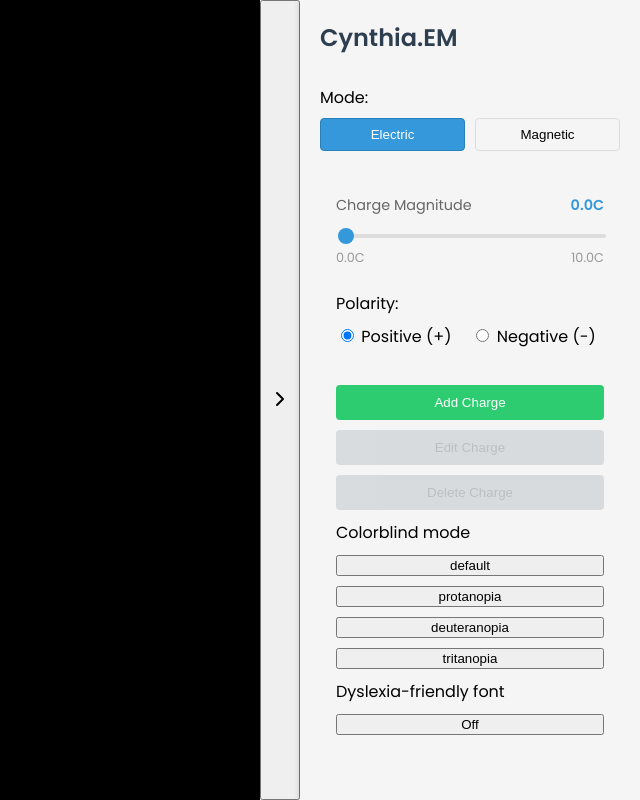
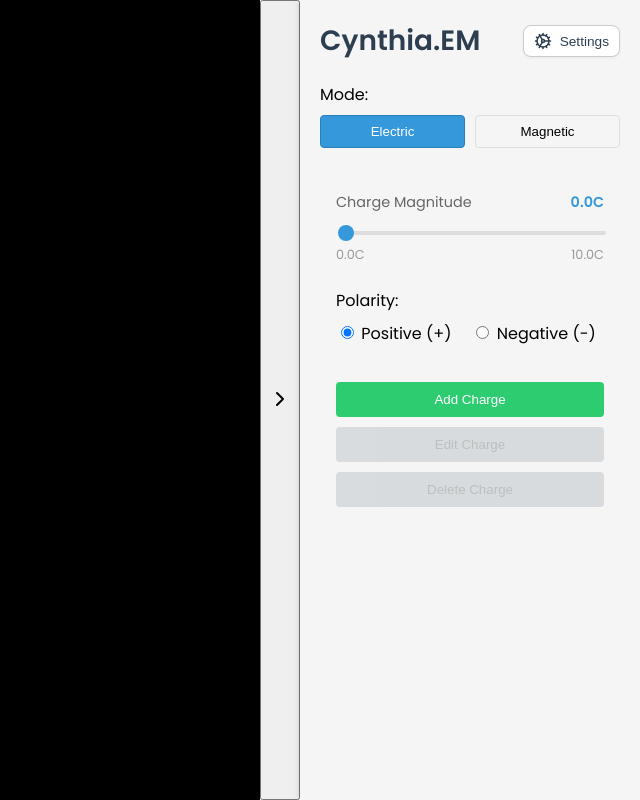
Before and after one commit to achuthanmukundan00/Capstone202425, a Vue app: page / in a window 1280 px wide. Shown: the whole page, without its empty margins (640-1280 px from the left). Built offline with nearby package versions, Linux system fonts and the light colour scheme.

Commit message:
add settings UI

```diff
--- a/src/components/ControlBar.vue
+++ b/src/components/ControlBar.vue
@@ -1,8 +1,31 @@
 <template>
   <div class="controls-container">
-    <div class="logo">
-      Cynthia.EM
+    <div class="header-bar">
+      <div class="logo">Cynthia.EM</div>
+      <button class="outlined-icon-button" @click="isSettingsModalOpen = true" title="Settings">
+        <svg xmlns="http://www.w3.org/2000/svg" width="18" height="18" viewBox="0 0 24 24" fill="none"
+          stroke="currentColor" stroke-width="2" stroke-linecap="round" stroke-linejoin="round"
+          class="lucide lucide-cog">
+          <path d="M12 20a8 8 0 1 0 0-16 8 8 0 0 0 0 16Z" />
+          <path d="M12 14a2 2 0 1 0 0-4 2 2 0 0 0 0 4Z" />
+          <path d="M12 2v2" />
+          <path d="M12 22v-2" />
+          <path d="m17 20.66-1-1.73" />
+          <path d="M11 10.27 7 3.34" />
+          <path d="m20.66 17-1.73-1" />
+          <path d="m3.34 7 1.73 1" />
+          <path d="M14 12h8" />
+          <path d="M2 12h2" />
+          <path d="m20.66 7-1.73 1" />
+          <path d="m3.34 17 1.73-1" />
+          <path d="m17 3.34-1 1.73" />
+          <path d="m11 13.73-4 6.93" />
+        </svg>
+        <span class="settings-label">Settings</span>
+      </button>
     </div>
+
+
 
     <div class="mode-toggle">
       <label>Mode:</label>
@@ -35,30 +58,19 @@
           :step="VELOCITY_BOUNDS.STEP" label="Velocity" unit="m/s" :precision="0" />
 
         <div class="button-group">
-          <button
-            class="action-button start-button"
-            :class="{ active: animationMode === AnimationMode.start }"
+          <button class="action-button start-button" :class="{ active: animationMode === AnimationMode.start }"
             @click="startAnimation"
-            :disabled="!(animationMode === AnimationMode.stop || animationMode === AnimationMode.reset)"
-          >
+            :disabled="!(animationMode === AnimationMode.stop || animationMode === AnimationMode.reset)">
             Start Animation
           </button>
 
-          <button
-            class="action-button stop-button"
-            :class="{ active: animationMode === AnimationMode.stop }"
-            @click="stopAnimation"
-            :disabled="animationMode !== AnimationMode.start"
-          >
+          <button class="action-button stop-button" :class="{ active: animationMode === AnimationMode.stop }"
+            @click="stopAnimation" :disabled="animationMode !== AnimationMode.start">
             Stop Animation
           </button>
 
-          <button
-            class="action-button reset-button"
-            :class="{ active: animationMode === AnimationMode.reset }"
-            @click="resetAnimation"
-            :disabled="animationMode !== AnimationMode.stop"
-          >
+          <button class="action-button reset-button" :class="{ active: animationMode === AnimationMode.reset }"
+            @click="resetAnimation" :disabled="animationMode !== AnimationMode.stop">
             Reset Animation
           </button>
         </div>
@@ -136,23 +148,43 @@
         <button class="action-button delete-button" :disabled="!selectedChargeExists" @click="handleDeleteCharge">
           Delete Charge
         </button>
-
-        <!-- Colorblind Button -->
-        <label>Colorblind mode</label>
-        <button v-for="mode in colorblindModes" :key="mode" :class="{ active: settingsStore.colorblindMode === mode }"
-          @click="settingsStore.setColorblindMode(mode)">
-          {{ mode }}
-        </button>
-
-        <!-- Dyslexia Toggle -->
-        <label>Dyslexia-friendly font</label>
-        <button @click="toggleDyslexiaFont" :class="{ active: settingsStore.dyslexiaMode }">
-          {{ settingsStore.dyslexiaMode ? 'On' : 'Off' }}
-        </button>
-
       </div>
     </div>
   </div>
+
+  <template v-if="isSettingsModalOpen">
+    <div class="settings-modal-overlay" @click.self="isSettingsModalOpen = false">
+      <div class="settings-modal">
+        <button class="close-modal" @click="isSettingsModalOpen = false">×</button>
+        <h2>Accessibility Settings</h2>
+
+        <div class="setting-section">
+          <label for="colorblind-mode">Colorblind Mode:</label>
+          <select id="colorblind-mode" v-model="settingsStore.colorblindMode"
+            @change="settingsStore.setColorblindMode(settingsStore.colorblindMode)">
+            <option v-for="mode in colorblindModes" :key="mode" :value="mode">
+              {{ mode.charAt(0).toUpperCase() + mode.slice(1) }}
+            </option>
+          </select>
+        </div>
+
+        <div class="setting-section">
+          <div class="checkbox-container">
+            <input type="checkbox" id="dyslexiaToggle" :checked="settingsStore.dyslexiaMode"
+              @change="toggleDyslexiaFont" />
+            <label for="dyslexiaToggle">Enable Dyslexia-Friendly Font</label>
+          </div>
+
+
+          <p class="modal-credit">
+            Designed in 2025 by Achu Mukundan, Mehdi Essoussi, Justin Chang and Son Phatpanichot at The University of
+            Toronto.
+          </p>
+
+        </div>
+      </div>
+    </div>
+  </template>
 </template>
 
 <script setup lang="ts">
@@ -164,6 +196,7 @@ import { useSettingsStore } from '@/stores/settings'
 
 const chargesStore = useChargesStore();
 const velocityInputError = ref('');
+const isSettingsModalOpen = ref(false);
 
 const toggleDyslexiaFont = () => {
   settingsStore.setDyslexiaMode(!settingsStore.dyslexiaMode);
@@ -399,12 +432,21 @@ const colorblindModes = ['default', 'protanopia', 'deuteranopia', 'tritanopia']
   overflow-x: hidden;
 }
 
+.header-bar {
+  display: flex;
+  align-items: center;
+  justify-content: space-between;
+  margin-bottom: 20px;
+  gap: 12px;
+}
+
 .logo {
-  font-size: 24px;
-  font-weight: bold;
-  margin-bottom: 30px;
+  font-size: 28px;
+  /* larger size */
+  font-weight: 800;
   color: #2c3e50;
 }
+
 
 .charge-form {
   display: flex;
@@ -457,7 +499,8 @@ const colorblindModes = ['default', 'protanopia', 'deuteranopia', 'tritanopia']
 
 /* Highlight active buttons */
 .action-button.active {
-  background-color: #27ae60; /* Green for active state */
+  background-color: #27ae60;
+  /* Green for active state */
   color: white;
 }
 
@@ -468,15 +511,18 @@ const colorblindModes = ['default', 'protanopia', 'deuteranopia', 'tritanopia']
 
 /* Specific styles for Start, Stop, and Reset buttons */
 .start-button.active {
-  background-color: #2ecc71; /* Bright green when animation is started */
+  background-color: #2ecc71;
+  /* Bright green when animation is started */
 }
 
 .stop-button.active {
-  background-color: #e74c3c; /* Red when animation is stopped */
+  background-color: #e74c3c;
+  /* Red when animation is stopped */
 }
 
 .reset-button.active {
-  background-color: #f39c12; /* Orange when animation is reset */
+  background-color: #f39c12;
+  /* Orange when animation is reset */
 }
 
 .add-button {
@@ -640,4 +686,89 @@ body.deuteranopia .controls-container {
 body.tritanopia .controls-container {
   background-color: #c0c0c0;
 }
+
+.settings-wrapper {
+  margin-bottom: 20px;
+}
+
+.outlined-icon-button {
+  display: flex;
+  align-items: center;
+  gap: 8px;
+  padding: 6px 10px;
+  font-size: 0.9rem;
+  background: #ffffff;
+  border: 1px solid #ccc;
+  border-radius: 8px;
+  cursor: pointer;
+  font-weight: 500;
+  color: #2c3e50;
+  transition: all 0.2s ease-in-out;
+  box-shadow: 0 1px 3px rgba(0, 0, 0, 0.05);
+}
+
+.outlined-icon-button:hover {
+  background: #f0f0f0;
+  border-color: #aaa;
+}
+
+.outlined-icon-button svg {
+  stroke: #2c3e50;
+}
+
+.settings-label {
+  font-size: 0.95em;
+}
+
+.settings-modal-overlay {
+  position: fixed;
+  top: 0;
+  left: 0;
+  width: 100%;
+  height: 100%;
+  background: rgba(0, 0, 0, 0.4);
+  display: flex;
+  align-items: center;
+  justify-content: center;
+  z-index: 999;
+}
+
+.settings-modal {
+  background: white;
+  width: 90%;
+  max-width: 320px;
+  padding: 20px;
+  border-radius: 10px;
+  position: relative;
+}
+
+.close-modal {
+  position: absolute;
+  top: 10px;
+  right: 14px;
+  background: none;
+  border: none;
+  font-size: 22px;
+  cursor: pointer;
+  color: #666;
+}
+
+.setting-section {
+  margin-top: 16px;
+  display: flex;
+  flex-direction: column;
+  gap: 8px;
+}
+
+.setting-section label {
+  font-weight: 500;
+}
+
+.modal-credit {
+  margin-top: 24px;
+  font-size: 0.75rem;
+  font-style: italic;
+  color: #888;
+  text-align: center;
+}
 </style>
```
